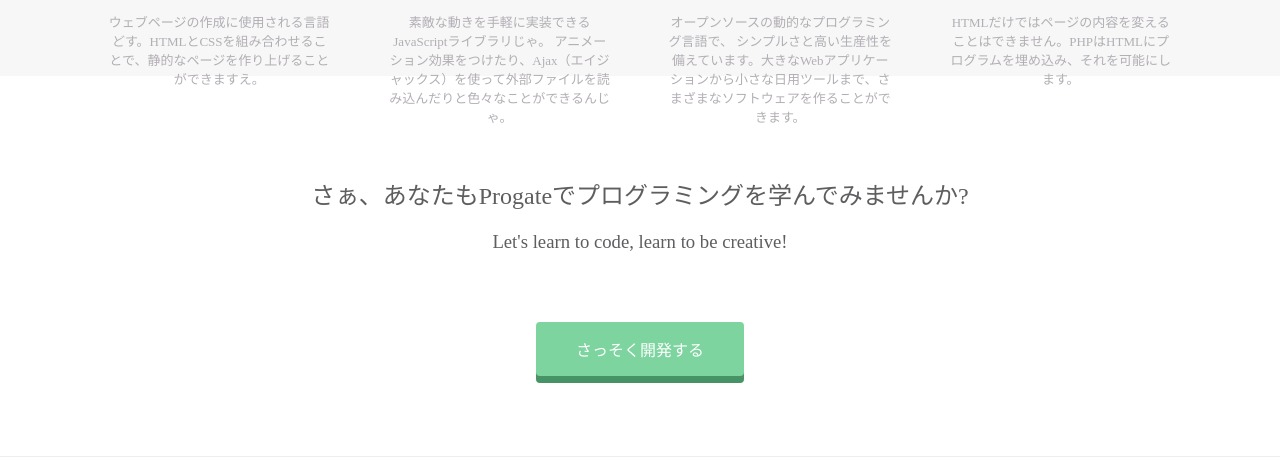
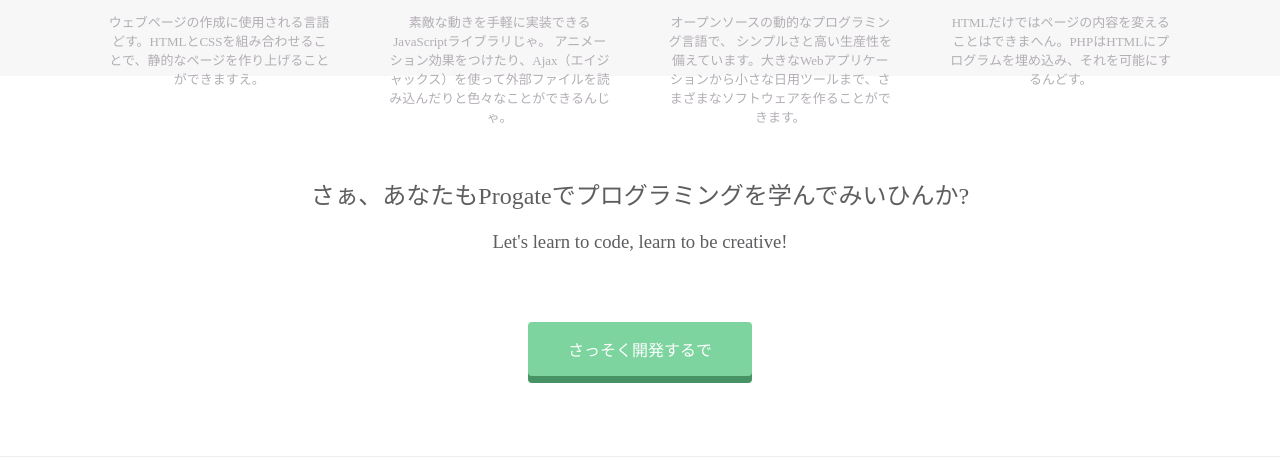
Before and after one commit to papilio0228/papilio0228.github.io, a plain HTML site: page index.html in a window 1280 px wide. Shown: the part 1170-1635 px from the top of the page. Drawn offline with Linux system fonts and the light colour scheme.

Commit message:
Update index.html

```diff
--- a/index.html
+++ b/index.html
@@ -65,7 +65,7 @@
             <img src="https://prog-8.com/images/html/advanced/php.png">
             <p>PHP</p>
           </div>
-          <p class="text-contents">HTMLだけではページの内容を変えることはできません。PHPはHTMLにプログラムを埋め込み、それを可能にします。</p>
+          <p class="text-contents">HTMLだけではページの内容を変えることはできまへん。PHPはHTMLにプログラムを埋め込み、それを可能にするんどす。</p>
         </div>
       </div>
       <div class="clear"></div>
@@ -74,10 +74,10 @@
   <div class="message-wrapper">
     <div class="container">
       <div class="heading">
-        <h2>さぁ、あなたもProgateでプログラミングを学んでみませんか?</h2>
+        <h2>さぁ、あなたもProgateでプログラミングを学んでみいひんか?</h2>
         <h3>Let's learn to code, learn to be creative!</h3>
       </div>
-      <span class="btn message">さっそく開発する</span>
+      <span class="btn message">さっそく開発するで</span>
     </div>
   </div>
   <footer>
```
